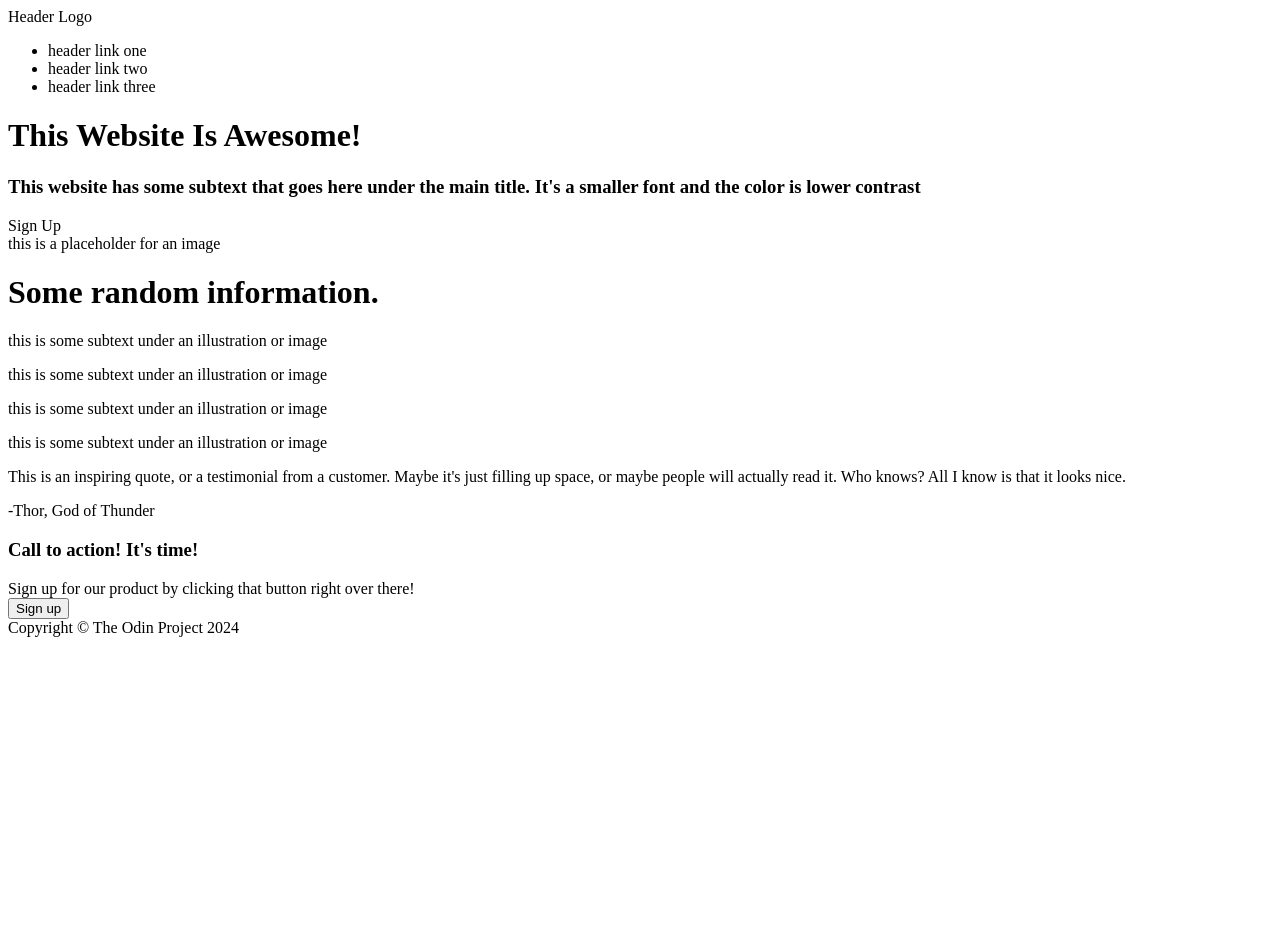
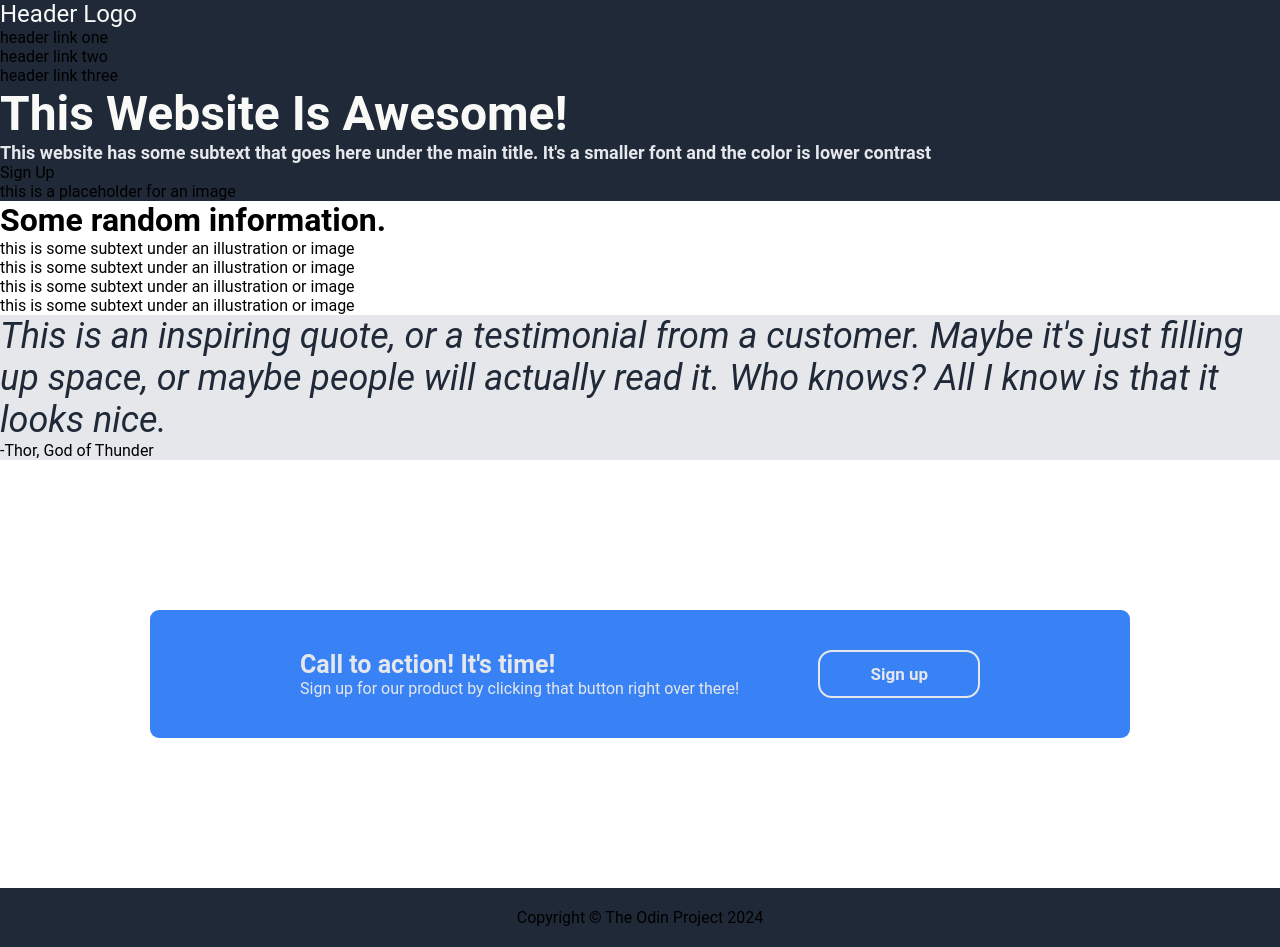
Before and after one commit to EasChen70/Odin-LandingPage, a plain HTML site: page index.html in a window 1280 px wide. Before the commit the page ends 800 px from the top, so only its background shows below. Drawn offline with Linux system fonts and the light colour scheme.

Commit message:
finished call to action section

```diff
--- a/index.html
+++ b/index.html
@@ -3,6 +3,7 @@
 <head>
     <meta charset="UTF-8">
     <meta name="viewport" content="width=device-width, initial-scale=1.0">
+    <link rel="stylesheet" href="styles.css">
     <title>Landing-Page</title>
 </head>
 <body>
@@ -19,7 +20,7 @@
     </div>
     <div class = "content">
         <div class = "website-text">
-            <h1>This Website Is Awesome!</h1>
+            <h2>This Website Is Awesome!</h2>
             <h3>This website has some subtext that goes here under the main title. It's a smaller font and the color is lower contrast</h3>
             <div class = "signup-button">Sign Up</div>
         </div>
@@ -43,13 +44,17 @@
         </div>
     </div>
     <div class = "quote">
-        <p>This is an inspiring quote, or a testimonial from a customer. Maybe it's just filling up space, or maybe people will actually read it. Who knows? All I know is that it looks nice.</p>
-        <p>-Thor, God of Thunder</p>
+        <p class = "text">This is an inspiring quote, or a testimonial from a customer. Maybe it's just filling up space, or maybe people will actually read it. Who knows? All I know is that it looks nice.</p>
+        <p class = "author">-Thor, God of Thunder</p>
     </div>
     <div class = "cta">
-        <h3>Call to action! It's time!</h3>
-        <div>Sign up for our product by clicking that button right over there!</div>
-        <button>Sign up</button>
+        <div class = "box">
+            <div>
+                <div class = "text">Call to action! It's time!</div>
+                <div class = "subtext">Sign up for our product by clicking that button right over there!</div>
+            </div>
+            <button>Sign up</button>
+        </div>
     </div>
     <div class = "trademark">
         Copyright © The Odin Project 2024
--- a/styles.css
+++ b/styles.css
@@ -0,0 +1,99 @@
+* {
+    font-family: "Roboto", sans-serif;
+    margin: 0;
+    padding: 0;
+    box-sizing: border-box;
+  }
+
+ul {
+    list-style: none;
+}
+
+.top-section{
+    background-color: #1f2937;
+    margin: 0;
+    border: none;
+}
+
+.header{
+    font-size: 24px;
+    color: #f9faf8;
+}
+
+.content{
+    background-color: #1f2937;
+    margin: 0;
+    border: none;
+}
+
+.website-text h2{
+    font-size: 48px;
+    font-weight: bolder;
+    color: #f9faf8;
+}
+
+.website-text h3{
+    font-size: 18px;
+    color: #e5e7eb;
+}
+
+.random .h1{
+    font-size: 36px;
+    font-weight: bolder;
+    color:#1f2937;
+}
+
+.quote{
+    background-color: #e5e7eb;
+}
+
+.quote .text{
+    font-size: 36px;
+    font-style: italic;
+    color:#1f2937
+}
+
+.cta{
+    display: flex;
+    justify-content: center;
+    padding: 150px;
+}
+
+.cta .box{
+    display: flex;
+    justify-content: space-between;
+    background-color: #3882F6;
+    border-radius: 9px;
+    padding: 40px 150px;
+    width: 1000px;
+}
+
+.cta .box .text{
+    color: #E5E7EB;
+    font-size: 25px;
+    font-weight: bold;
+}
+
+.cta .box .subtext{
+    color: #E5E7EB;
+    margin: 0;
+}
+
+.cta .box button{
+    background-color: #3882F6;
+    border: 2px solid #E5E7EB;
+    border-radius: 14px;
+    color: #E5E7EB;
+    font-weight: bold;
+    font-size: 17px;
+    padding: 0px 50px;
+}
+
+.trademark{
+    background-color: #1f2937;
+    margin: 0;
+    border: none;
+    text-align: center;
+    padding: 20px 0;
+
+}
```
